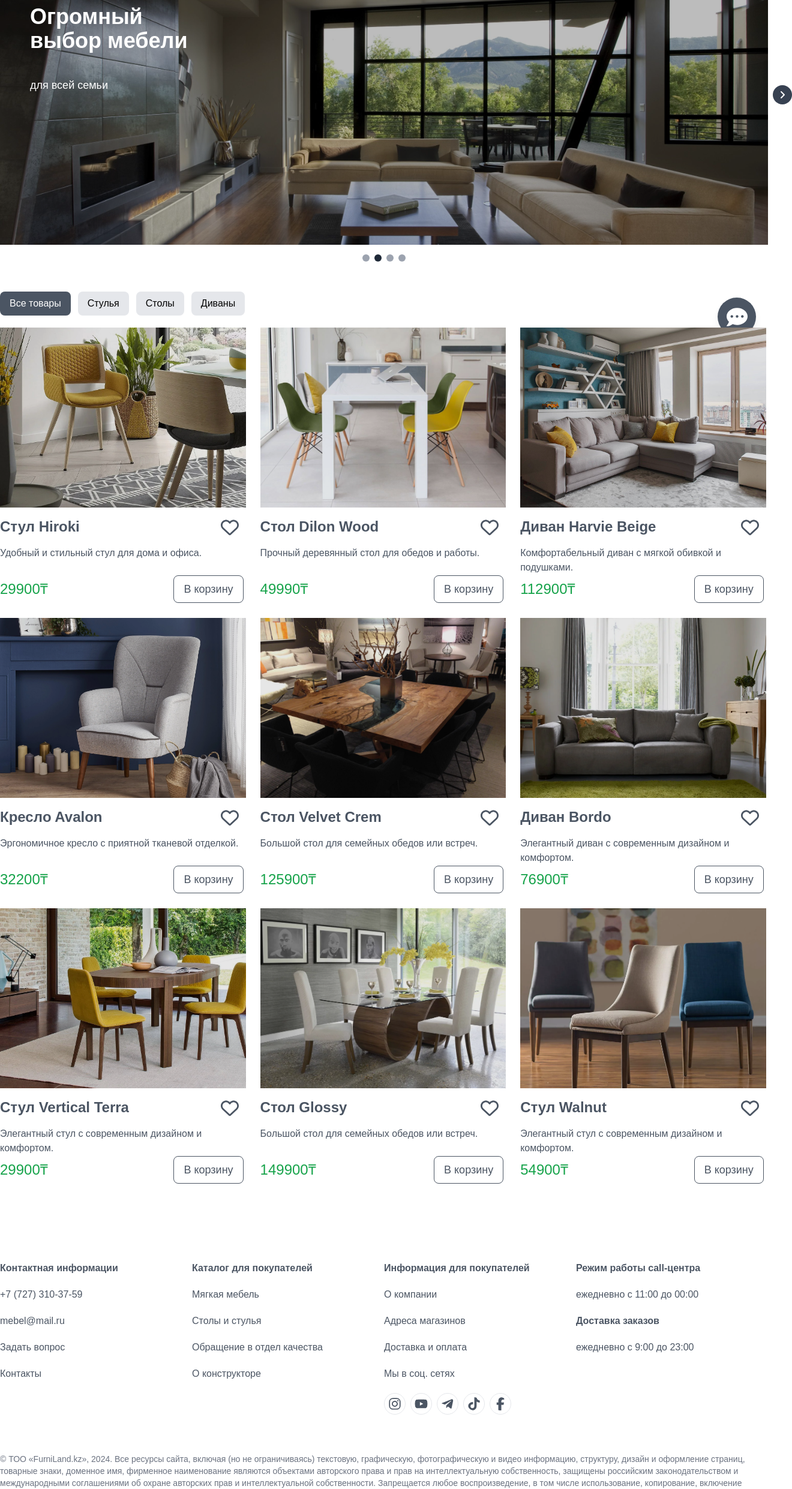
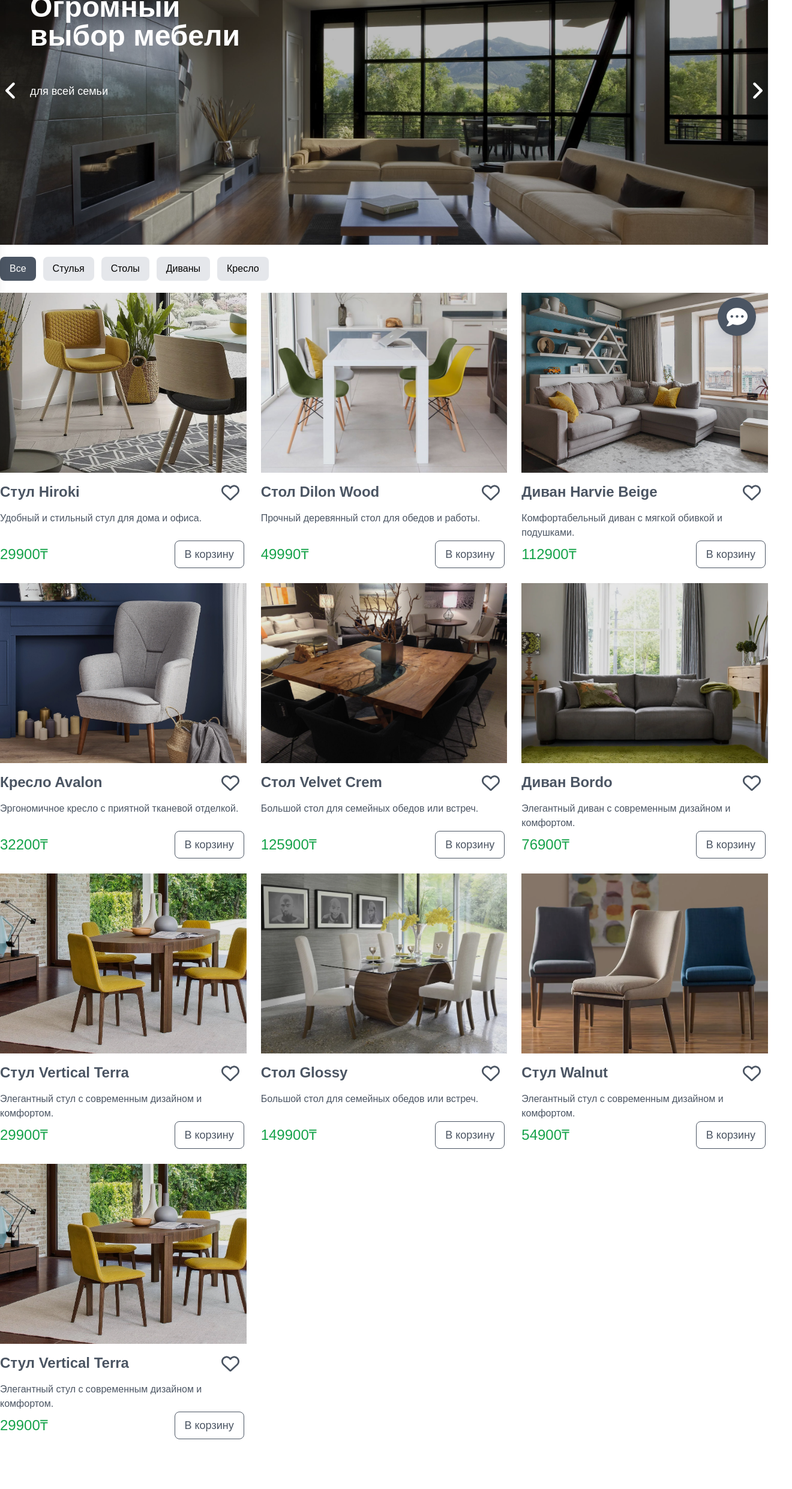
Before and after one commit to seniorfromturkestan/Mebel_Project, a React (Create React App) app: page / in a window 1280 px wide. Shown: the part 220-2702 px from the top of the page at 60% size, 1320 px wide, since content can reach past the window. Built offline with nearby package versions, Linux system fonts and the light colour scheme; a web font is replaced by a local one.

Commit message:
adaptive menu

```diff
--- a/src/components/About.jsx
+++ b/src/components/About.jsx
@@ -1,11 +1,11 @@
-import  { useEffect, useState } from 'react';
+
+import { useEffect, useState } from 'react';
 import bg1 from '../img/home1.jpg';
 import bg2 from '../img/bg2.jpg';
 import bg3 from '../img/bg3.jpg';
 import bg4 from '../img/bg4.jpg';
 import { FaAngleLeft } from "react-icons/fa6";
 import { FaAngleRight } from "react-icons/fa6";
-
 
 const About = () => {
   const slides = [
@@ -26,7 +26,7 @@ const About = () => {
     },
     {
       image: bg4,
-      title: 'Лучшие спальни',
+      title: 'Всегда лучшие спальни',
       subtitle: 'по низким ценам',
     },
   ];
@@ -58,15 +58,15 @@ const About = () => {
 
   return (
     <div className="wrapper">
-          <div className="relative w-full max-w-[1280px] mx-auto mt-32">
-            <div className="relative flex items-center justify-center">
+      <div className="relative w-full max-w-[1280px] mx-auto mt-24 md:mt-32 px-3 md:px-0">
+        <div className="relative items-center justify-center">
           <button
-                className="absolute -left-10 z-10 bg-gray-700 text-white rounded-full p-2 hover:bg-gray-800 focus:outline-none"
+            className="absolute left-0 top-[45%] z-10  text-white text-4xl"
             onClick={prevSlide}
           >
-                <FaAngleLeft/>
+            <FaAngleLeft />
           </button>
-              <div className="w-full h-[500px] relative overflow-hidden">
+          <div className="w-full h-[320px] md:h-[500px] relative overflow-hidden overflow-x-scroll scrollbar-hide">
             {slides.map((slide, index) => (
               <div
                 key={index}
@@ -79,37 +79,28 @@ const About = () => {
                 }`}
                 style={{ backgroundImage: `url(${slide.image})` }}
               >
-                    <div className="absolute  w-full h-full"></div>
-                    <span className="absolute text-white font-semibold w-[300px] top-[100px] left-[50px] text-4xl z-10">
+                <div className="absolute w-full h-full"></div>
+                <span className="absolute text-white font-semibold w-[300px] md:w-[400px] top-[80px] left-[50px] text-2xl md:text-5xl z-10">
                   {slide.title}
                 </span>
-                    <span className="absolute text-white font-light w-[300px] top-[220px] left-[50px] text-lg z-10">
+                <span className="absolute text-white font-light w-[300px] top-[150px] md:top-[230px] left-[50px] text-lg z-10">
                   {slide.subtitle}
                 </span>
               </div>
             ))}
           </div>
           <button
-                className="absolute -right-10 z-10 bg-gray-700 text-white rounded-full p-2 hover:bg-gray-800 focus:outline-none"
+            // className="absolute right-0 top-[45%] z-10 bg-gray-700 text-white rounded-full p-2  focus:outline-none"
+            className="absolute right-0 top-[45%] z-10  text-white text-4xl"
+
             onClick={nextSlide}
           >
-                <FaAngleRight/>
+            <FaAngleRight />
           </button>
         </div>
-            <div className="flex justify-center mt-4 space-x-2">
-              {slides.map((_, index) => (
-                <button
-                  key={index}
-                  className={`w-3 h-3 rounded-full ${
-                    index === currentIndex ? 'bg-gray-800' : 'bg-gray-400'
-                  }`}
-                  onClick={() => {
-                    setDirection(index > currentIndex ? 'right' : 'left');
-                    setCurrentIndex(index);
-                  }}
-                ></button>
-              ))}
-            </div>
+
+
+
       </div>
     </div>
   );
--- a/src/components/Chat.jsx
+++ b/src/components/Chat.jsx
@@ -9,7 +9,7 @@ const ChatToggle = () => {
     };
 
     return (
-        <div className="fixed bottom-5 right-5 flex items-center space-x-3">
+        <div className="fixed bottom-5 right-5 flex items-center space-x-3 z-10">
             {isOpen && (
                 <a
                     href="https://wa.me/"
@@ -23,10 +23,19 @@ const ChatToggle = () => {
 
             <button
                 onClick={toggleChat}
-                className={`flex items-center justify-center w-16 h-16 rounded-full shadow-lg transition-all duration-300
+                className={`flex items-center justify-center w-12 h-12 lg:w-16 lg:h-16 rounded-full shadow-lg transition-all duration-300
                     ${isOpen ? 'bg-red-500 text-white' : 'bg-gray-600 text-white'}`}
             >
-                {isOpen ? <FaTimes size={35} /> : <FaCommentDots size={35} />}
+                {isOpen ?
+                        <div className="text-[30px] lg:text-[35px]">
+                              <FaTimes />
+
+                        </div>
+                        :
+                        <div className='text-[30px] lg:text-[35px]'>
+                            <FaCommentDots />
+                        </div>
+                }
             </button>
         </div>
     );
--- a/src/components/Footer.jsx
+++ b/src/components/Footer.jsx
@@ -1,68 +1,60 @@
-import React from 'react'
-import { FaInstagram } from "react-icons/fa6";
-import { FaYoutube } from "react-icons/fa6";
+import React from 'react';
+import { FaInstagram, FaYoutube, FaTiktok, FaFacebookF } from "react-icons/fa6";
 import { FaTelegramPlane } from "react-icons/fa";
-import { FaTiktok } from "react-icons/fa6";
-import { FaFacebookF } from "react-icons/fa6";
-
-
 
 const Footer = () => {
   return (
-    <div className='wrapper'>
-        <footer>
-          <div>
-            <ul className='grid grid-cols-4 mt-32 text-gray-600'>
-              <li className='space-y-5'>
-                <p className='font-semibold cursor-pointer hover:opacity-80'>Контактная информации</p>
-                <p className='cursor-pointer hover:opacity-80'>+7 (727) 310-37-59</p>
-                <p className='cursor-pointer hover:opacity-80'>mebel@mail.ru</p>
-                <p className='cursor-pointer hover:opacity-80'>Задать вопрос</p>
-                <p className='cursor-pointer hover:opacity-80'>Контакты</p>
-              </li>
-              <li className='space-y-5'>
-                <p className='font-semibold cursor-pointer hover:opacity-80'>Каталог для покупателей</p>
-                <p className='cursor-pointer hover:opacity-80'>Мягкая мебель</p>
-                <p className='cursor-pointer hover:opacity-80'>Столы и стулья</p>
-                <p className='cursor-pointer hover:opacity-80'>Обращение в отдел качества</p>
-                <p className='cursor-pointer hover:opacity-80'>О конструкторе</p>
-              </li>
-
-
-              <li className='space-y-5'>
-                <p className='font-semibold'>Информация для покупателей</p>
-                <p className='cursor-pointer hover:opacity-80'>О компании</p>
-                <p className='cursor-pointer hover:opacity-80'>Адреса магазинов</p>
-                <p className='cursor-pointer hover:opacity-80'>Доставка и оплата</p>
-                <p className='cursor-pointer hover:opacity-80'>Мы в соц. сетях</p>
-                <div className='flex space-x-2'>
-                  <p><FaInstagram className='text-4xl p-1.5 border rounded-full cursor-pointer transition duration-150 hover:bg-gradient-to-r from-[#833ab4] via-[#fd1d1d] to-[#fcb045] hover:text-white'/></p>
-                  <p><FaYoutube className='text-4xl p-1.5 border rounded-full cursor-pointer transition duration-150 hover:bg-[#FF0000] hover:text-white' /></p>
-                  <p><FaTelegramPlane className='text-4xl p-1.5 border rounded-full cursor-pointer transition duration-150 hover:bg-[#229ED9] hover:text-white'/></p>
-                  <p><FaTiktok className='text-4xl p-1.5 border rounded-full cursor-pointer transition duration-150 hover:bg-black hover:text-white' /></p>
-                  <p><FaFacebookF className='text-4xl p-1.5 border rounded-full cursor-pointer transition duration-150 hover:bg-[#3b5998] hover:text-white' /></p>
-                </div>
-              </li>
-              <li className='space-y-5'>
-                <p className='font-semibold cursor-pointer hover:opacity-80'>Режим работы call-центрa</p>
-                <p className='cursor-pointer hover:opacity-80'>ежедневно с 11:00 до 00:00</p>
-                <p className='font-semibold cursor-pointer hover:opacity-80'>Доставка заказов</p>
-                <p className='cursor-pointer hover:opacity-80'>ежедневно с 9:00 до 23:00</p>
-              </li>
-            </ul>
-
-
-
-
+    <div className="wrapper">
+      <footer className="px-5 md:px-0 py-10">
+        <div className="grid grid-cols-1 sm:grid-cols-2 md:grid-cols-4 text-center md:text-left gap-8 text-gray-600 mt-10">
+          <div className="space-y-4 text-lg">
+            <p className="font-semibold cursor-pointer hover:opacity-80">Контактная информация</p>
+            <p className="cursor-pointer hover:opacity-80">+7 (727) 310-37-59</p>
+            <p className="cursor-pointer hover:opacity-80">mebel@mail.ru</p>
+            <p className="cursor-pointer hover:opacity-80">Задать вопрос</p>
+            <p className="cursor-pointer hover:opacity-80">Контакты</p>
           </div>
 
-          <p className='text-gray-500 text-sm mt-16'>
-              © ТОО «FurniLand.kz», 2024. Все ресурсы сайта, включая (но не ограничиваясь) текстовую, графическую, фотографическую и видео информацию, структуру, дизайн и оформление страниц, товарные знаки, доменное имя, фирменное наименование являются объектами авторского права и прав на интеллектуальную собственность, защищены российским законодательством и международными соглашениями об охране авторских прав и интеллектуальной собственности.
-              Запрещается любое воспроизведение, в том числе использование, копирование, включение содержания страниц данного сайта и иных объектов в структуру других сайтов без предварительного согласия правообладателя. Запрещаются любые иные действия, в результате которых у пользователей Интернета может сложиться впечатление, что представленные материалы не имеют отношения к домену www.furniland.kz.
-          </p>
-        </footer>
+          <div className="space-y-4">
+            <p className="font-semibold cursor-pointer hover:opacity-80">Каталог для покупателей</p>
+            <p className="cursor-pointer hover:opacity-80">Мягкая мебель</p>
+            <p className="cursor-pointer hover:opacity-80">Столы и стулья</p>
+            <p className="cursor-pointer hover:opacity-80">Обращение в отдел качества</p>
+            <p className="cursor-pointer hover:opacity-80">О конструкторе</p>
+          </div>
+
+          <div className="space-y-4">
+            <p className="font-semibold">Информация для покупателей</p>
+            <p className="cursor-pointer hover:opacity-80">О компании</p>
+            <p className="cursor-pointer hover:opacity-80">Адреса магазинов</p>
+            <p className="cursor-pointer hover:opacity-80">Доставка и оплата</p>
+            <p className="cursor-pointer hover:opacity-80">Мы в соц. сетях</p>
+            <div className="flex space-x-3 md:justify-start justify-center items-center">
+              <FaInstagram className="text-3xl p-1 border rounded-full cursor-pointer transition duration-150 hover:bg-gradient-to-r from-[#833ab4] via-[#fd1d1d] to-[#fcb045] hover:text-white" />
+              <FaYoutube className="text-3xl p-1 border rounded-full cursor-pointer transition duration-150 hover:bg-[#FF0000] hover:text-white" />
+              <FaTelegramPlane className="text-3xl p-1 border rounded-full cursor-pointer transition duration-150 hover:bg-[#229ED9] hover:text-white" />
+              <FaTiktok className="text-3xl p-1 border rounded-full cursor-pointer transition duration-150 hover:bg-black hover:text-white" />
+              <FaFacebookF className="text-3xl p-1 border rounded-full cursor-pointer transition duration-150 hover:bg-[#3b5998] hover:text-white" />
+            </div>
+          </div>
+
+          <div className="space-y-4">
+            <p className="font-semibold cursor-pointer hover:opacity-80">Режим работы call-центра</p>
+            <p className="cursor-pointer hover:opacity-80">ежедневно с 11:00 до 00:00</p>
+            <p className="font-semibold cursor-pointer hover:opacity-80">Доставка заказов</p>
+            <p className="cursor-pointer hover:opacity-80">ежедневно с 9:00 до 23:00</p>
+          </div>
+        </div>
+
+        <p className="text-gray-500 text-xs md:text-sm mt-10 text-center md:text-left ">
+          © ТОО «FurniLand.kz», 2024. Все ресурсы сайта, включая (но не ограничиваясь) текстовую, графическую,
+          фотографическую и видео информацию, структуру, дизайн и оформление страниц, товарные знаки, доменное имя,
+          фирменное наименование являются объектами авторского права и прав на интеллектуальную собственность,
+          защищены российским законодательством и международными соглашениями об охране авторских прав и интеллектуальной собственности.
+        </p>
+      </footer>
     </div>
-  )
-}
+  );
+};
 
-export default Footer
+export default Footer;
--- a/src/components/Items.jsx
+++ b/src/components/Items.jsx
@@ -9,6 +9,7 @@ const categoryNames = {
     tables: 'Столы',
     shelves: 'Полки',
     sofa: 'Диваны',
+    table:'Кресло'
 };
 
 const Items = ({ items, addToCart, searchQuery, clickedHeart, toggledItems }) => {
@@ -28,47 +29,45 @@ const Items = ({ items, addToCart, searchQuery, clickedHeart, toggledItems }) =>
         <div className="wrapper">
             <About/>
 
-            <div className="flex space-x-3 my-5">
+            <div className="flex md:flex-wrap space-x-3 my-5 pl-3 md:pl-0 overflow-x-auto max-h-12 md:max-h-20 scrollbar-hide">
                 {categories.map((category) => (
                     <button
                         key={category}
                         onClick={() => setSelectedCategory(category)}
                         className={`px-4 py-2 rounded-lg ${selectedCategory === category ? 'bg-gray-600 text-white' : 'bg-gray-200 text-black'} transition duration-300`}
                     >
-                        {category === 'all' ? 'Все товары' : categoryNames[category] || category}
+                        {category === 'all' ? 'Все' : categoryNames[category] || category}
                     </button>
                 ))}
             </div>
 
-            <main className="flex flex-wrap justify-start gap-6">
+            <main className="grid grid-cols-1 sm:grid-cols-2 lg:grid-cols-3 gap-6 px-3 md:px-0">
                 {filteredItem.length > 0 ? (
                     filteredItem.map((item) => (
-                        <div key={item.id} className="w-[32%] overflow-hidden relative">
+                        <div key={item.id} className="w-full overflow-hidden relative">
                             <img
-                                className="w-full h-[300px] object-cover brightness-90 hover:scale-105 hover:brightness-100 transition duration-500 cursor-pointer"
+                                className="w-full h-[200px] sm:h-[250px] lg:h-[300px] object-cover brightness-90 hover:scale-105 hover:brightness-100 transition duration-500 cursor-pointer"
                                 src={item.img}
                                 alt={item.title}
                             />
-                            <div onClick={()=> clickedHeart(item.id)} className="text-3xl absolute right-3 bottom-28 text-gray-600 cursor-pointer hover:opacity-80 transition duration-200" >
+                            <div onClick={() => clickedHeart(item.id)} className="text-2xl md:text-3xl absolute right-3 bottom-28 text-gray-600 cursor-pointer hover:opacity-80 transition duration-200">
                                 {toggledItems[item.id] ? (
-                                    <FaHeart  />
+                                    <FaHeart />
                                 ) : (
                                     <FaRegHeart />
                                 )}
                             </div>
                             <div className="w-full pr-1 text-[#333]">
-                                <Link to={`/${item.id}`}><h1 className="font-semibold py-4 text-gray-600 text-2xl cursor-pointer w-fit">{item.title}</h1></Link>
-                                {/* <h1 className="font-semibold py-4 text-gray-600 text-2xl cursor-pointer">{item.title}</h1> */}
-                                <p className="h-12 text-gray-600">{item.description}</p>
+                                <Link to={`/${item.id}`}><h1 className="font-semibold py-4 text-gray-600 text-xl sm:text-2xl cursor-pointer w-fit">{item.title}</h1></Link>
+                                <p className="h-12 text-gray-600 text-sm sm:text-base">{item.description}</p>
                                 <div className="flex justify-between items-center">
-                                    <p className="text-green-600 font-medium text-2xl my-2">{item.price}₸</p>
+                                    <p className="text-green-600 font-medium text-xl sm:text-2xl my-2">{item.price}₸</p>
                                     <div
-                                        className="border border-gray-600 rounded-lg text-gray-600 text-lg px-4 py-2 cursor-pointer hover:bg-gray-600 hover:text-white transition duration-300"
+                                        className="border border-gray-600 rounded-lg text-gray-600 text-sm sm:text-lg px-3 sm:px-4 py-2 cursor-pointer hover:bg-gray-600 hover:text-white transition duration-300"
                                         onClick={() => addToCart(item)}
                                     >
                                         В корзину
                                     </div>
-
                                 </div>
                             </div>
                         </div>
--- a/src/helpers/data.js
+++ b/src/helpers/data.js
@@ -80,5 +80,13 @@ export const items = [
         description: 'Элегантный стул с современным дизайном и комфортом.',
         category: 'chairs',
         price: '54900'
-    }
+    },
+    {
+        id: 10,
+        title: 'Cтул Vertical Terra',
+        img: elem7,
+        description: 'Элегантный стул с современным дизайном и комфортом.',
+        category: 'table',
+        price: '29900'
+    },
 ];
--- a/src/index.css
+++ b/src/index.css
@@ -17,6 +17,10 @@ body {
 
 }
 .wrapper{
-  width: 1280px;
-  margin: 50px auto;
+  max-width: 1280px;
+  margin: auto;
 }
+
+.scrollbar-hide::-webkit-scrollbar {
+  display: none;
+}
```
Also changed, not shown: src/components/Header.jsx (+44 -11 lines), src/components/MobileMenu.jsx (added, +28 -0 lines). Lines whose indentation alone changed are shown as unchanged.
